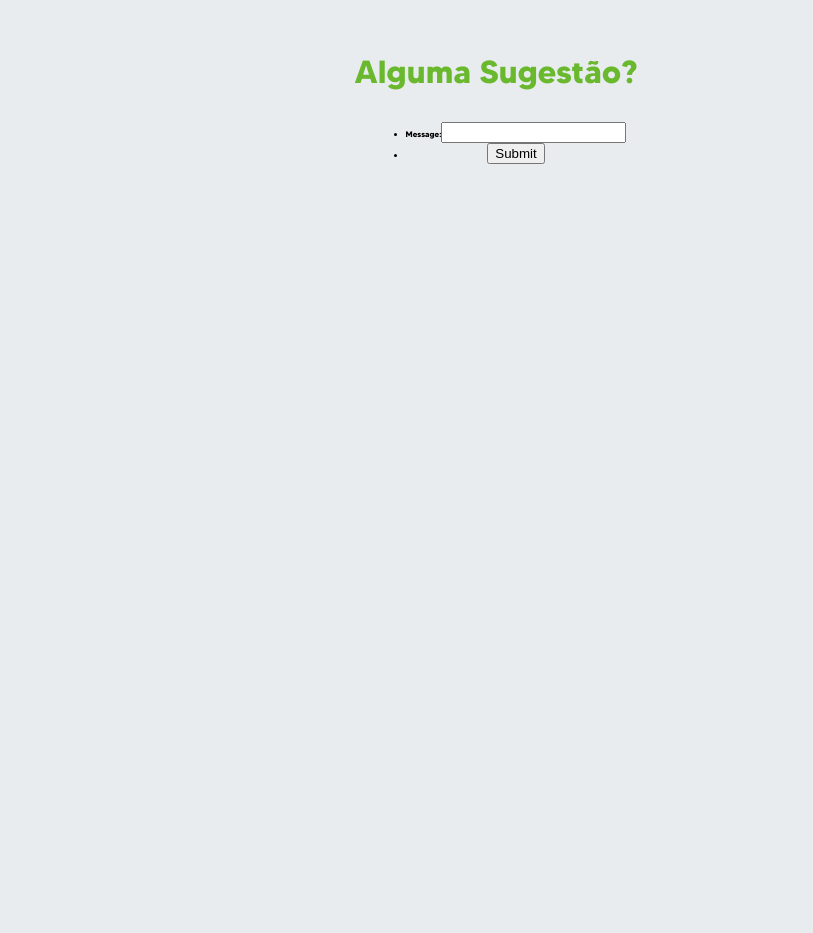
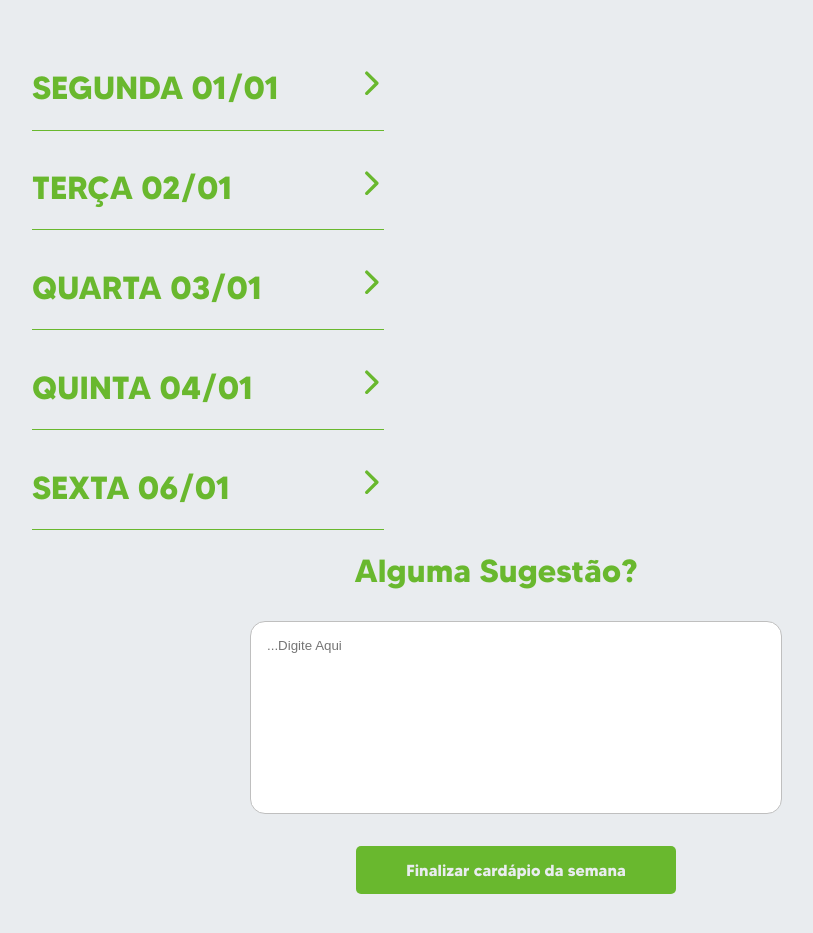
Before and after one commit to Psychobellic/RestaurantMenu, a Next.js app: page / in a window 1280 px wide. Shown: the part 1040-1973 px from the top of the page, without its empty margins (144-957 px from the left). Before the commit the page ends 1212 px from the top, so only its background shows below. Built offline with nearby package versions, Linux system fonts and the light colour scheme.

Commit message:
missing final details (sync buttons with url)

```diff
--- a/pages/index.tsx
+++ b/pages/index.tsx
@@ -1,4 +1,43 @@
+import styles from "../src/styles/slug.module.scss";
+
+import React from "react";
+
+import { ArrowForward } from "../src/svg/arrow";
+import Link from "../src/Components/Link";
+
 export default function Menu() {
-	//here comes empty (closed) menu, expanding each day of the week per subsequent page. /0 = monday /4 = friday;
-	return <></>;
+	return (
+		<>
+			<div className={styles.day}>
+				<Link href={"/0"} className={styles.dayTitle}>
+					<h1>SEGUNDA 01/01</h1>
+					<ArrowForward />
+				</Link>
+			</div>
+			<div className={styles.day}>
+				<Link className={styles.dayTitle}>
+					<h1>TERÇA 02/01</h1>
+					<ArrowForward />
+				</Link>
+			</div>
+			<div className={styles.day}>
+				<Link className={styles.dayTitle}>
+					<h1>QUARTA 03/01</h1>
+					<ArrowForward />
+				</Link>
+			</div>
+			<div className={styles.day}>
+				<Link className={styles.dayTitle}>
+					<h1>QUINTA 04/01</h1>
+					<ArrowForward />
+				</Link>
+			</div>
+			<div className={styles.day}>
+				<Link className={styles.dayTitle}>
+					<h1>SEXTA 06/01</h1>
+					<ArrowForward />
+				</Link>
+			</div>
+		</>
+	);
 }
--- a/src/Components/suggestions/index.tsx
+++ b/src/Components/suggestions/index.tsx
@@ -15,11 +15,10 @@ export default function Suggestion() {
 				autoComplete="off"
 				onSubmit={(e) => {
 					handleSubmit(e);
-				}}
-				className={styles.box}>
+				}}>
 				<ul className={styles.suggestionForm}>
 					<li className={styles.formSuggestion}>
-						<label htmlFor="suggestion">Message:</label>
+						<label htmlFor="suggestion" />
 						<input
 							autoComplete="off"
 							type="text"
@@ -27,12 +26,13 @@ export default function Suggestion() {
 							className={styles.inputField}
 							id={styles.content}
 							required
+							placeholder="...Digite Aqui"
 						/>
 						<li className={styles.formSubmit}>
 							<label htmlFor="submit" />
-							<button type="submit" name="submit" className={styles.submit}>
-								Submit
-							</button>
+							<a type="submit" className={styles.submit}>
+								Finalizar cardápio da semana
+							</a>
 						</li>
 					</li>
 				</ul>
--- a/src/Components/suggestions/styles.module.scss
+++ b/src/Components/suggestions/styles.module.scss
@@ -2,21 +2,43 @@
   color: var(--greenLight);
   font-family: var(--font1);
   font-size: 2rem;
+}
+.suggestionForm{
 
-  .box{
+    list-style-type: none;
+  .formSuggestion{
+    justify-content: center;
+    align-items: center;
+    display: flex;
+    flex-direction: column;
+    .inputField{
+      border-radius: 15px;
+      border: 1px solid var(--grayLight);
+      padding-top: 1rem;
+      padding-left: 1rem;
+      padding-bottom: 10rem;
+      width: 40vw;
+      text-align: left;
+      margin-left: auto;
+      margin-right: auto;
+    }
+    .formSubmit{
+      font-family: var(--font1);
+      font-size: 1rem;
+      color: var(--white);
+      margin-top: 2rem;
+      justify-content: center;
+      align-items: center;
+      display: flex;
+      background: var(--greenLight);
+      border: 0;
+      outline: 0;
+      border-radius: 5px;
+      cursor: pointer;
+      height: 3rem;
+      width: 20rem;
+      margin-bottom: 5rem;
 
-    border: 1px solid var(--darkGray);
-    background-color: #fff;
-
-    .suggestionForm{
-      .formSuggestion{
-        .inputField{
-
-        }
-        .formSubmit{
-
-        }
-      }
     }
   }
 }
--- a/src/styles/slug.module.scss
+++ b/src/styles/slug.module.scss
@@ -12,6 +12,10 @@
   padding-top: 1rem;
   margin-left: -45vw;
   font-size: 1rem;
+
+  :hover{
+    cursor: pointer;
+  }
   .dayTitle{
     display: flex;
     flex-direction: row;
```
Also changed, not shown: pages/[slug].tsx (+51 -50 lines), src/styles/globals.scss (line endings or trailing spaces).
